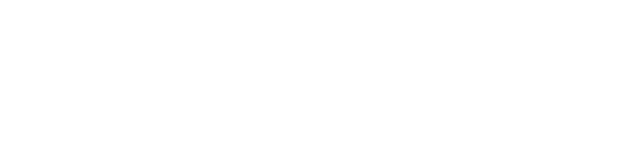
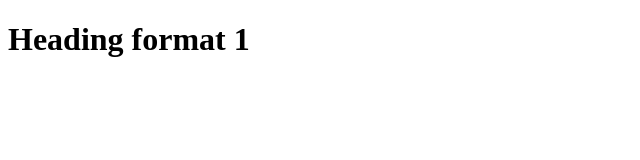
Before and after one commit to Hamza-Dbn/helloWorld, a plain HTML site: page index.html in a window 1280 px wide. Shown: the whole page, without its empty margins (0-640 px from the left). Drawn offline with Linux system fonts and the light colour scheme.

Commit message:
The Heading h1

```diff
--- a/index.html
+++ b/index.html
@@ -6,3 +6,14 @@
     <meta name="viewport" content="width=device-width, initial-scale=1" />
 
     <title>The new Change</title>
+
+    <body>
+
+      <h1>
+      Heading format 1
+      </h1>
+
+
+
+
+    </body>
```
